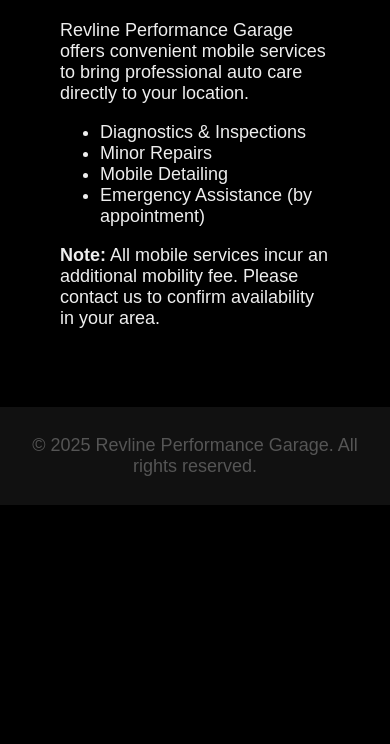
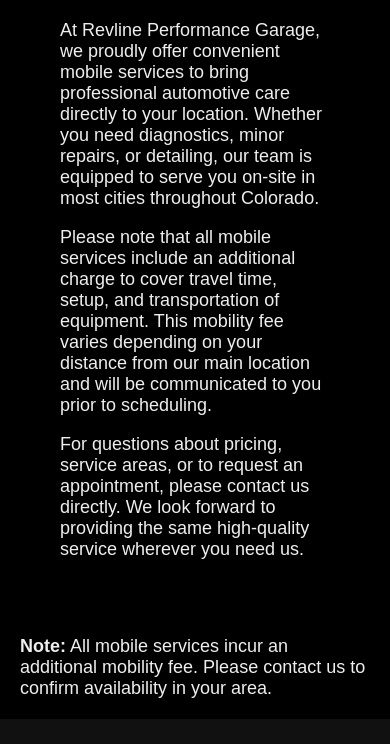
Before and after one commit to revlinepg/revline-website, a plain HTML site: page mobile.html in a window 390 px wide. Shown: the part 665-1409 px from the top of the page. Before the commit the page ends 1170 px from the top, so only its background shows below. Drawn offline with Linux system fonts and the light colour scheme.

Commit message:
Update Mobile Services description

```diff
--- a/mobile.html
+++ b/mobile.html
@@ -19,15 +19,18 @@
     </ul>
   </nav>
   <main>
-    <section id="mobile-services" style="padding:40px;">
-      <h2>Mobile Services</h2>
-      <p>Revline Performance Garage offers convenient mobile services to bring professional auto care directly to your location.</p>
-      <ul>
-        <li>Diagnostics & Inspections</li>
-        <li>Minor Repairs</li>
-        <li>Mobile Detailing</li>
-        <li>Emergency Assistance (by appointment)</li>
-      </ul>
+   <section id="mobile-services" style="padding:40px;">
+  <h2>Mobile Services</h2>
+  <p>
+    At Revline Performance Garage, we proudly offer convenient mobile services to bring professional automotive care directly to your location. Whether you need diagnostics, minor repairs, or detailing, our team is equipped to serve you on-site in most cities throughout Colorado.
+  </p>
+  <p>
+    Please note that all mobile services include an additional charge to cover travel time, setup, and transportation of equipment. This mobility fee varies depending on your distance from our main location and will be communicated to you prior to scheduling.
+  </p>
+  <p>
+    For questions about pricing, service areas, or to request an appointment, please contact us directly. We look forward to providing the same high-quality service wherever you need us.
+  </p>
+</section>
       <p><strong>Note:</strong> All mobile services incur an additional mobility fee. Please contact us to confirm availability in your area.</p>
     </section>
   </main>
```
